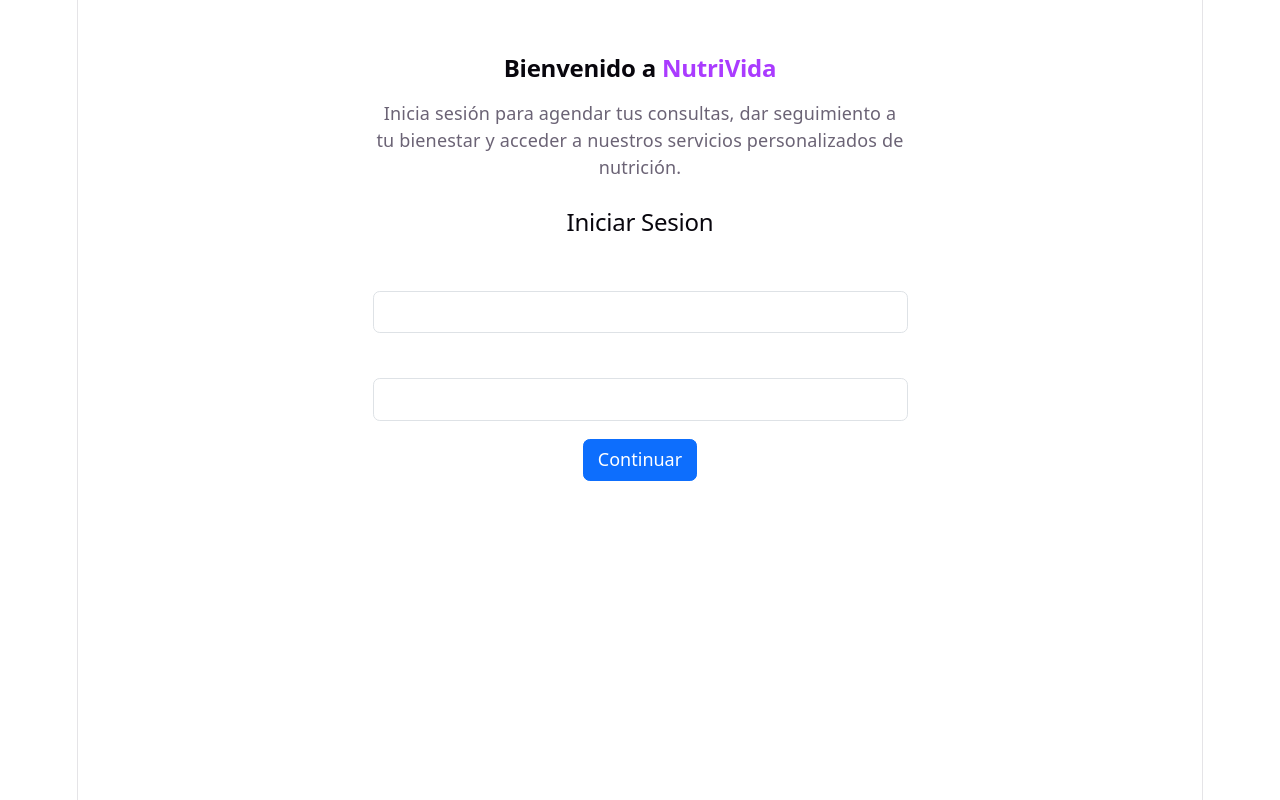
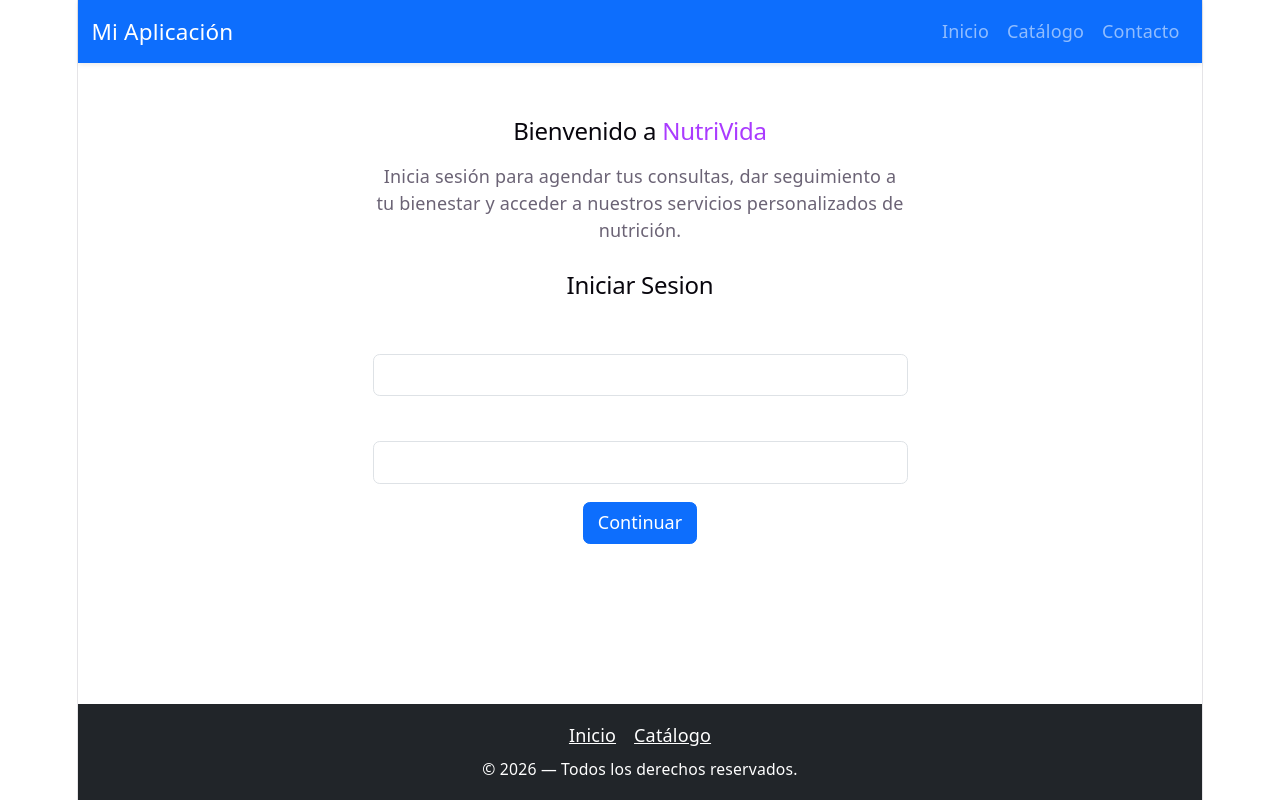
Before and after one commit to JordanaCharlotte/Clinica, a React (Vite) app: page / in a window 1280 px wide. Built offline with nearby package versions, Linux system fonts and the light colour scheme.

Commit message:
Navbar y Footer navegan con onNavegar, páginas con PlantillaPublica, Correccion de estilo en titulo en Inicio y Catalogo

```diff
--- a/src/components/organisms/Footer.jsx
+++ b/src/components/organisms/Footer.jsx
@@ -4,9 +4,19 @@ function Footer(props) {
   const anio = props.anio || new Date().getFullYear();
   const texto = props.texto || "Todos los derechos reservados.";
 
+
+  function ir(evento, ruta) {
+    evento.preventDefault();
+    props.onNavegar(ruta);
+  }
+
   return (
     <footer className="bg-dark text-white text-center py-3 mt-auto">
       <Container>
+        <p className="mb-2">
+          <a href="/" onClick={(e) => ir(e, '/')} className="text-white me-3">Inicio</a>
+          <a href="/catalogo" onClick={(e) => ir(e, '/catalogo')} className="text-white">Catálogo</a>
+        </p>
         <p className="mb-0 small">
           © {anio} — {texto}
         </p>
--- a/src/components/organisms/Navbar.jsx
+++ b/src/components/organisms/Navbar.jsx
@@ -7,18 +7,23 @@ function Navbar(props) {
   const variante = props.variante || "dark";
   const bg = props.bg || "primary";
 
+  function ir(evento, ruta) {
+    evento.preventDefault();
+    props.onNavegar(ruta);
+  }
+
   return (
     <NavbarBS bg={bg} variant={variante} expand="lg" className="shadow-sm">
       <Container>
-        <NavbarBS.Brand href="#home" className="fw-bold">
+        <NavbarBS.Brand href="/" onClick={(e) => ir(e, '/')}>
           {marca}
         </NavbarBS.Brand>
         <NavbarBS.Toggle aria-controls="menu-navegacion" />
         <NavbarBS.Collapse id="menu-navegacion">
           <Nav className="ms-auto">
-            <Nav.Link href="#inicio">Inicio</Nav.Link>
-            <Nav.Link href="#catalogo">Catálogo</Nav.Link>
-            <Nav.Link href="#contacto">Contacto</Nav.Link>
+            <Nav.Link href="/" onClick={(e) => ir(e, '/')}>Inicio</Nav.Link>
+            <Nav.Link href="/catalogo" onClick={(e) => ir(e, '/catalogo')}>Catálogo</Nav.Link>
+            <Nav.Link href="/contacto" onClick={(e) => ir(e, '/contacto')}>Contacto</Nav.Link>
           </Nav>
         </NavbarBS.Collapse>
       </Container>
--- a/src/index.css
+++ b/src/index.css
@@ -17,7 +17,7 @@
 
   font: 18px/145% var(--sans);
   letter-spacing: 0.18px;
-  color-scheme: light dark;
+  color-scheme: light;
   color: var(--text);
   background: var(--bg);
   font-synthesis: none;
@@ -27,26 +27,6 @@
 
   @media (max-width: 1024px) {
     font-size: 16px;
-  }
-}
-
-@media (prefers-color-scheme: dark) {
-  :root {
-    --text: #9ca3af;
-    --text-h: #f3f4f6;
-    --bg: #16171d;
-    --border: #2e303a;
-    --code-bg: #1f2028;
-    --accent: #c084fc;
-    --accent-bg: rgba(192, 132, 252, 0.15);
-    --accent-border: rgba(192, 132, 252, 0.5);
-    --social-bg: rgba(47, 48, 58, 0.5);
-    --shadow:
-      rgba(0, 0, 0, 0.4) 0 10px 15px -3px, rgba(0, 0, 0, 0.25) 0 4px 6px -2px;
-  }
-
-  #social .button-icon {
-    filter: invert(1) brightness(2);
   }
 }
 
--- a/src/pages/Catalogo.jsx
+++ b/src/pages/Catalogo.jsx
@@ -1,18 +1,23 @@
 import { Container, Row, Col } from "react-bootstrap";
+import { useParams } from "react-router-dom";
 import TarjetaCatalogo from "../components/molecules/TarjetaCatalogo";
 import { PlantillaPublica } from "../components/templates/PlantillaPublica";
 
 function Catalogo(props) {
-  function alAgendar(nombre) {
-    alert(`Agendando servicio: ${nombre}`);
-  }
+  const params = useParams();
+  const nombre = params.nombre ?? '';
+  const lista = props.servicios ?? [];
+  const serviciosFiltrados = nombre
+    ? lista.filter((s) => s.categoria.toLowerCase() === nombre.toLowerCase())
+    : lista;
+
   return (
+    <PlantillaPublica>
       <Container className="mt-5">
         <h2 className="text-center mb-4">Catálogo de Servicios</h2>
         <Row>
-        {props.servicios && props.servicios.map((s) => (
+          {serviciosFiltrados.map((s) => (
             <Col key={s.id} sm={12} md={4}>
-            {/*Cambiar este div feo por su componente <Tarjeta> */}
               <TarjetaCatalogo
                 categoria={s.categoria}
                 nombre={s.nombre}
@@ -24,6 +29,7 @@ function Catalogo(props) {
           ))}
         </Row>
       </Container>
+    </PlantillaPublica>
   );
 }
 
--- a/src/pages/Inicio.jsx
+++ b/src/pages/Inicio.jsx
@@ -1,16 +1,18 @@
 import { Container, Row, Col } from "react-bootstrap";
 import LoginTemplate from '../components/templates/LoginTemplate';
 import LoginForm from '../components/organisms/LoginForm';
+import { PlantillaPublica } from '../components/templates/PlantillaPublica';
 
 function Inicio() {
   return (
+    <PlantillaPublica>
       <Container className="mt-5">
         <Row className="justify-content-center">
           <Col md={6}>
             {/*Agregar un título de bienvenida aquí */}
             <h2
               className="text-center mb-3"
-            style={{ color: "var(--text-h)", fontWeight: "bold" }}
+              style={{ color: "var(--text-h)"}}
             >
               Bienvenido a <span style={{ color: "var(--accent)" }}>NutriVida</span>
             </h2>
@@ -30,6 +32,7 @@ function Inicio() {
           </Col>
         </Row>
       </Container>
+    </PlantillaPublica>
   );
 }
 
```
Lines whose indentation alone changed are shown as unchanged.
